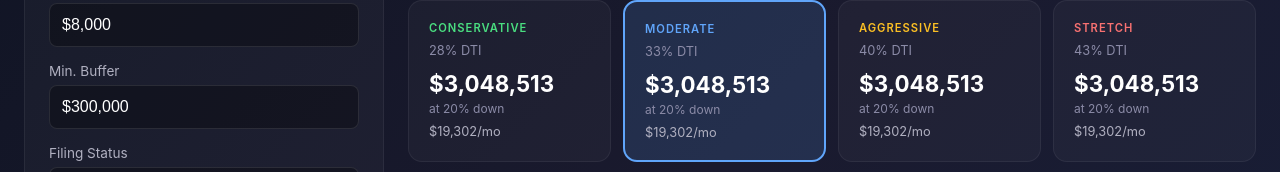
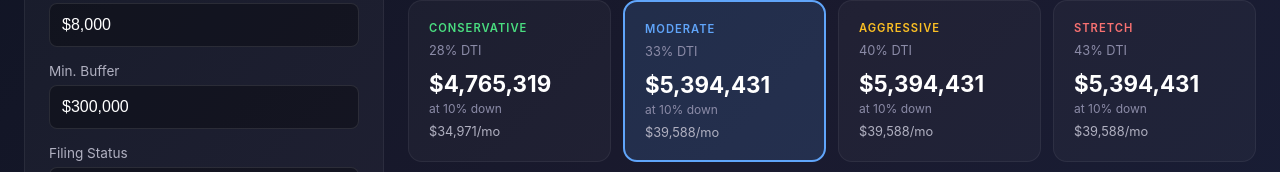
Before and after one commit to jorgeluisas/home-purchase-optimizer, a Next.js app: page / in a window 1280 px wide. Both pictures are taken after a click on the button "Afford". Shown: the part 628-800 px from the top of the page. Built offline with nearby package versions, Linux system fonts and the light colour scheme.

Commit message:
Update HomePurchaseOptimizer.jsx

```diff
--- a/app/HomePurchaseOptimizer.jsx
+++ b/app/HomePurchaseOptimizer.jsx
@@ -2598,7 +2598,7 @@ export default function HomePurchaseOptimizer() {
         {/* Tier Headline Cards */}
         <div style={{ display: 'grid', gridTemplateColumns: 'repeat(4, 1fr)', gap: '12px', marginBottom: '24px' }}>
           {tiers.map((tier, idx) => {
-            const opt20 = tier.options.find(o => o.dpPct === 0.20);
+            const bestOpt = tier.options.reduce((best, o) => o.maxPrice > best.maxPrice ? o : best, tier.options[0]);
             const isSelected = affSelectedTier === idx;
             return (
               <div key={idx} onClick={() => setAffSelectedTier(idx)} style={{
@@ -2609,10 +2609,10 @@ export default function HomePurchaseOptimizer() {
               }}>
                 <div style={{ fontSize: '0.7rem', textTransform: 'uppercase', letterSpacing: '1px', color: tier.color, marginBottom: '8px', fontWeight: '600' }}>{tier.name}</div>
                 <div style={{ fontSize: '0.8rem', color: '#8b8ba7', marginBottom: '12px' }}>{fmtPctWhole(tier.dti * 100)} DTI</div>
-                <div style={{ fontSize: '1.4rem', fontWeight: '700', color: '#fff', marginBottom: '4px' }}>{opt20 ? fmt$(opt20.maxPrice) : '$0'}</div>
-                <div style={{ fontSize: '0.75rem', color: '#8b8ba7' }}>at 20% down</div>
-                {opt20 && opt20.maxPrice > 0 && (
-                  <div style={{ fontSize: '0.8rem', color: '#b0b0c0', marginTop: '8px' }}>{fmt$(opt20.monthlyPITI)}/mo</div>
+                <div style={{ fontSize: '1.4rem', fontWeight: '700', color: '#fff', marginBottom: '4px' }}>{bestOpt ? fmt$(bestOpt.maxPrice) : '$0'}</div>
+                <div style={{ fontSize: '0.75rem', color: '#8b8ba7' }}>at {fmtPctWhole(bestOpt.dpPct * 100)} down</div>
+                {bestOpt && bestOpt.maxPrice > 0 && (
+                  <div style={{ fontSize: '0.8rem', color: '#b0b0c0', marginTop: '8px' }}>{fmt$(bestOpt.monthlyPITI)}/mo</div>
                 )}
               </div>
             );
```
